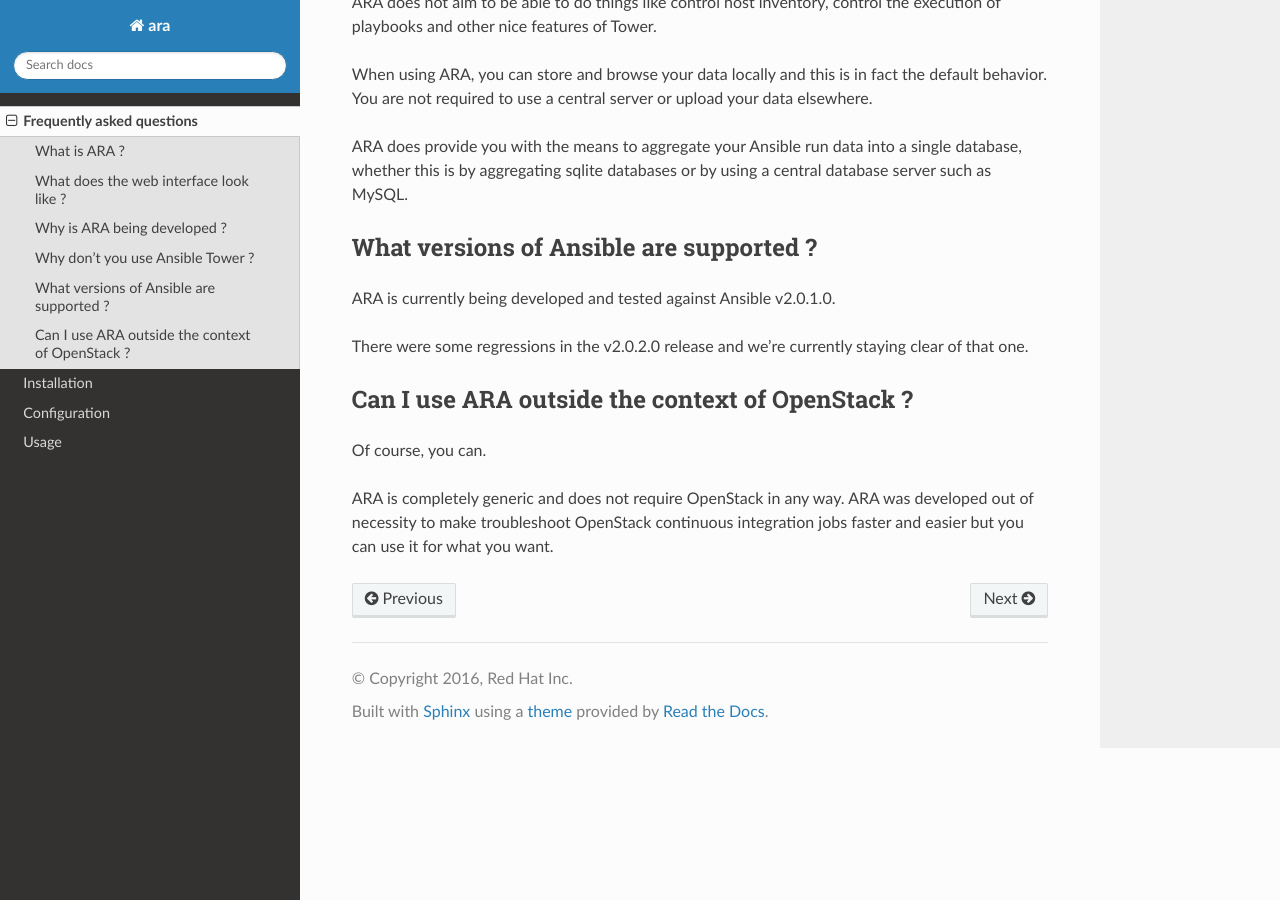
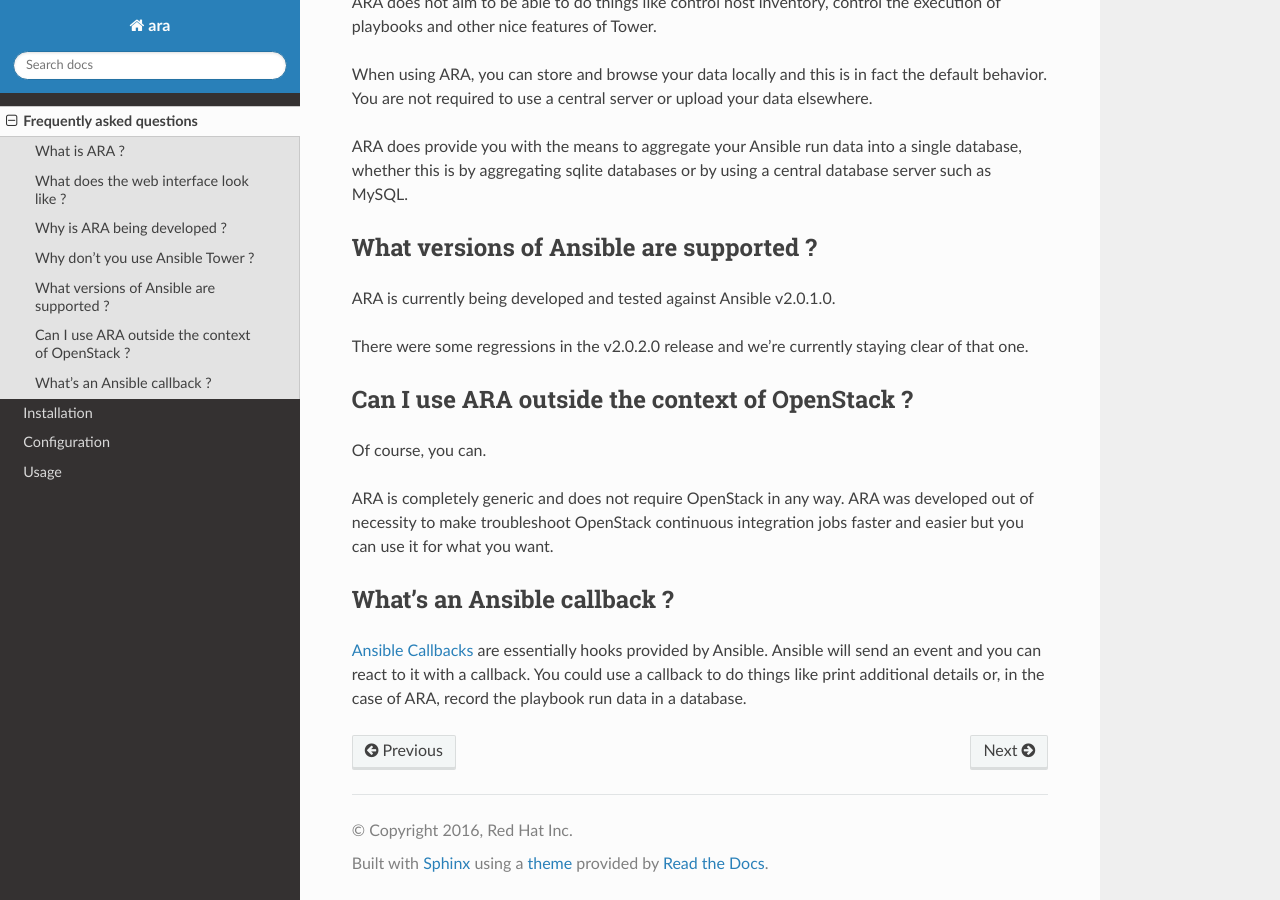
Before and after one commit to ansible-community/ara, a Sphinx documentation site: the page built from docs/faq.rst, in a window 1280 px wide and 900 px high, scrolled down 1768 px. Built offline with Sphinx 7.4.7 and the Read the Docs theme 2.0.0, drawn with Linux system fonts in a browser that asks for light colours; the version number could not be read and is left out.

Commit message:
Add faq on what's an ansible callback

```diff
--- a/docs/faq.rst
+++ b/docs/faq.rst
@@ -78,3 +78,12 @@ Of course, you can.
 ARA is completely generic and does not require OpenStack in any way.
 ARA was developed out of necessity to make troubleshoot OpenStack continuous
 integration jobs faster and easier but you can use it for what you want.
+
+What's an Ansible callback ?
+----------------------------
+`Ansible Callbacks`_ are essentially hooks provided by Ansible. Ansible will
+send an event and you can react to it with a callback.
+You could use a callback to do things like print additional details or, in the
+case of ARA, record the playbook run data in a database.
+
+.. _Ansible Callbacks: http://docs.ansible.com/ansible/developing_plugins.html
```
